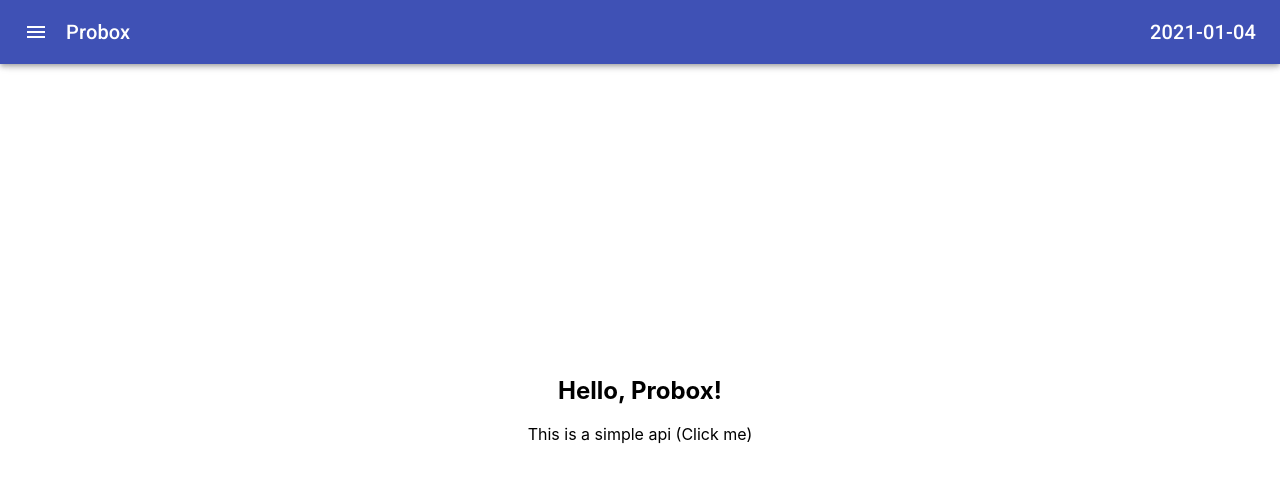
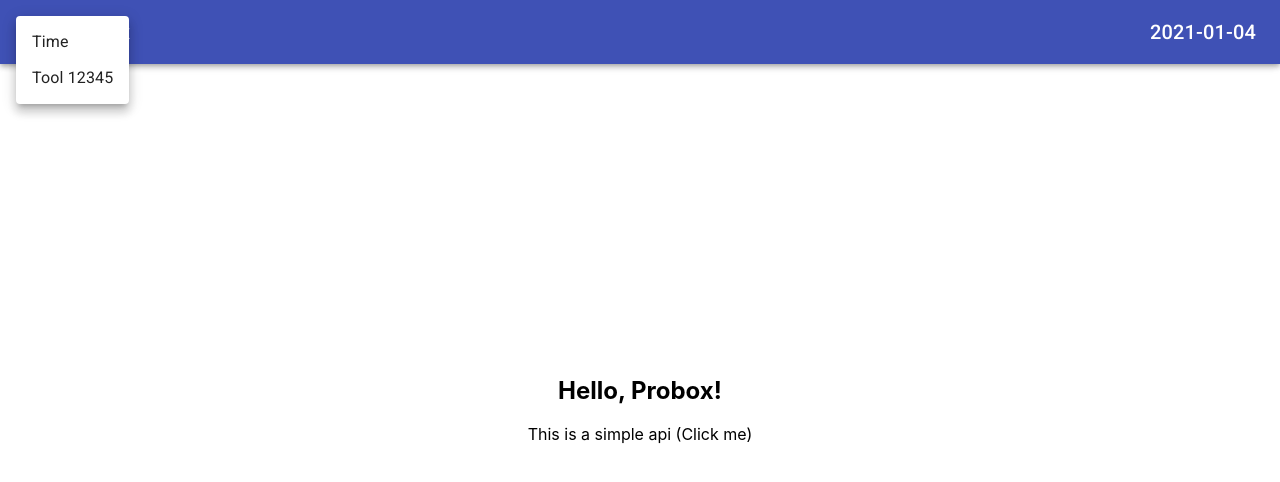
Before and after one commit to TWT-Code-Jam-FAST/Probox, a Next.js app in the folder frontend/: page / in a window 1280 px wide. Both pictures are taken after a click on the button "menu". Shown: the top 482 px of the page. Built offline with nearby package versions, Linux system fonts and the light colour scheme.

Commit message:
menu bar

```diff
--- a/frontend/components/navbar.jsx
+++ b/frontend/components/navbar.jsx
@@ -1,17 +1,54 @@
 import React from "react";
-import {AppBar, Toolbar, IconButton, Typography} from "@material-ui/core";
+import router from "next/router";
+
+import {AppBar, Toolbar, IconButton, Typography, Menu, MenuItem} from "@material-ui/core";
 import MenuIcon from '@material-ui/icons/Menu';
 
 import Time from "./time";
 
 export default function Navbar(props) {
+  const [anchorEl, setAnchorEl] = React.useState(null);
+
+  const handleClick = (event) => {
+    setAnchorEl(event.currentTarget);
+  };
+
+  const handleClose = () => {
+    setAnchorEl(null);
+  };
+
   return (
     <div className="navbar root">
       <AppBar position="fixed">
         <Toolbar>
-          <IconButton edge="start" className="navbar menuButton" color="inherit" aria-label="menu">
+          <IconButton edge="start" className="navbar menuButton"
+                      color="inherit" aria-label="menu"
+                      onClick={handleClick}>
             <MenuIcon/>
           </IconButton>
+
+          <Menu
+            id="navbar-menu"
+            anchorEl={anchorEl}
+            keepMounted
+            open={Boolean(anchorEl)}
+            onClose={handleClose}
+          >
+
+            {
+              // all menu items
+              [
+                ["Time", "/api/time"], ["Tool 12345", null]
+              ].map(([i, f]) =>
+                <MenuItem
+                  onClick={f ? () => router.push(f) : handleClose}
+                >
+                  {i}
+                </MenuItem>)
+            }
+
+          </Menu>
+
           <Typography variant="h6" className="navbar title">
             {props.title}
           </Typography>
```
